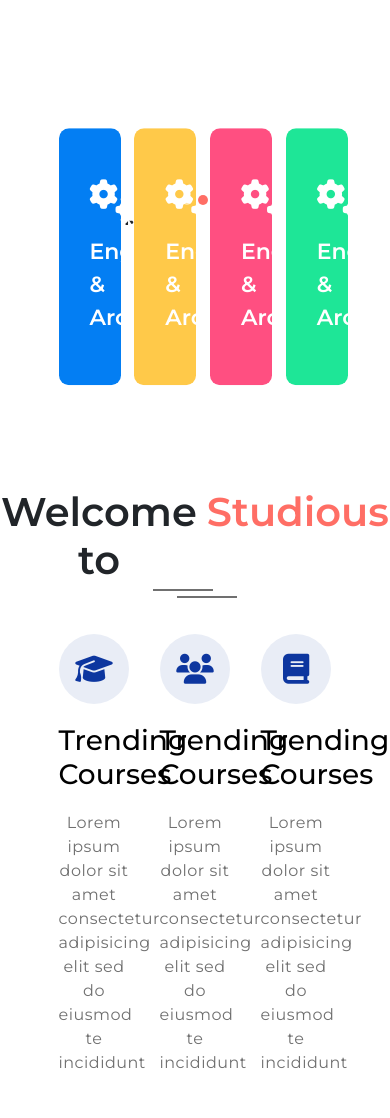
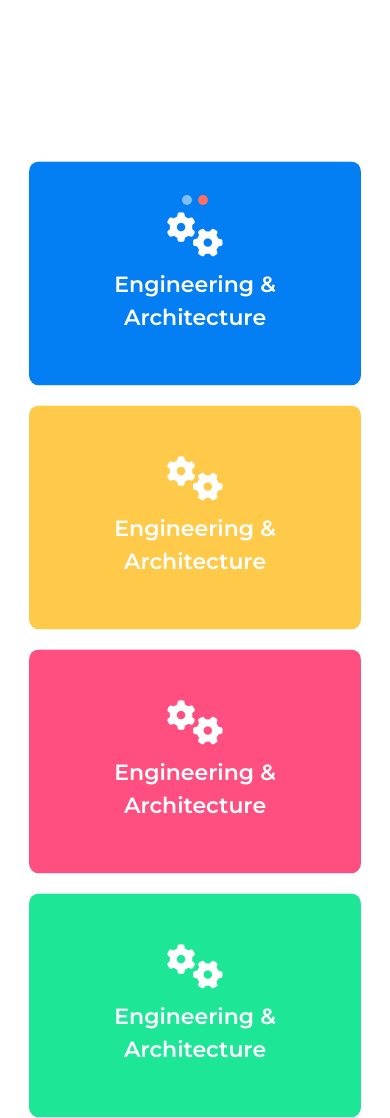
Before and after one commit to thanhle1301/1.1_project_studious, a plain HTML site: page home.html in a window 390 px wide. Shown: the part 640-1758 px from the top of the page. Drawn offline with nearby package versions, Linux system fonts and the light colour scheme.

Commit message:
start responsive

```diff
--- a/CSS/index.css
+++ b/CSS/index.css
@@ -9,7 +9,7 @@ body {
   font-size: 16px;
 }
 .container__common {
-  width: 70%;
+  width: 85%;
   margin: 0 auto;
 }
 .clear {
@@ -91,7 +91,7 @@ box-shadow: none;
 .dark #switchButton .fa-moon {
   display: none;
 }
-/* tag dark */
+
 
 
 /* HEADER */
@@ -611,3 +611,9 @@ header .header__nav button {
   visibility: visible;
   opacity: 1;
 }
+/* RESPONSIVE */
+@media screen and (max-width: 991px) {
+  .service__item {
+    margin-top: 20px;
+  }
+}
--- a/home.html
+++ b/home.html
@@ -208,25 +208,25 @@
     <!--SERVICE -->
     <section class="service container__common">
       <div class="row text-center">
-        <div class="col-3">
+        <div class="col-lg-3 col-md-6">
           <div class="service__item service__item1">
             <i class="fa fa-cogs"></i>
             <a href="#">Engineering & <br>Architecture</a>
           </div>
         </div>
-        <div class="col-3">
+        <div class="col-lg-3 col-md-6">
           <div class="service__item service__item2">
             <i class="fa fa-cogs"></i>
             <a href="#">Engineering & <br>Architecture</a>
           </div>
         </div>
-        <div class="col-3">
+        <div class="col-lg-3 col-md-6">
           <div class="service__item service__item3">
             <i class="fa fa-cogs"></i>
             <a href="#">Engineering & <br>Architecture</a>
           </div>
         </div>
-        <div class="col-3">
+        <div class="col-lg-3 col-md-6">
           <div class="service__item service__item4">
             <i class="fa fa-cogs"></i>
             <a href="#">Engineering & <br>Architecture</a>
```
